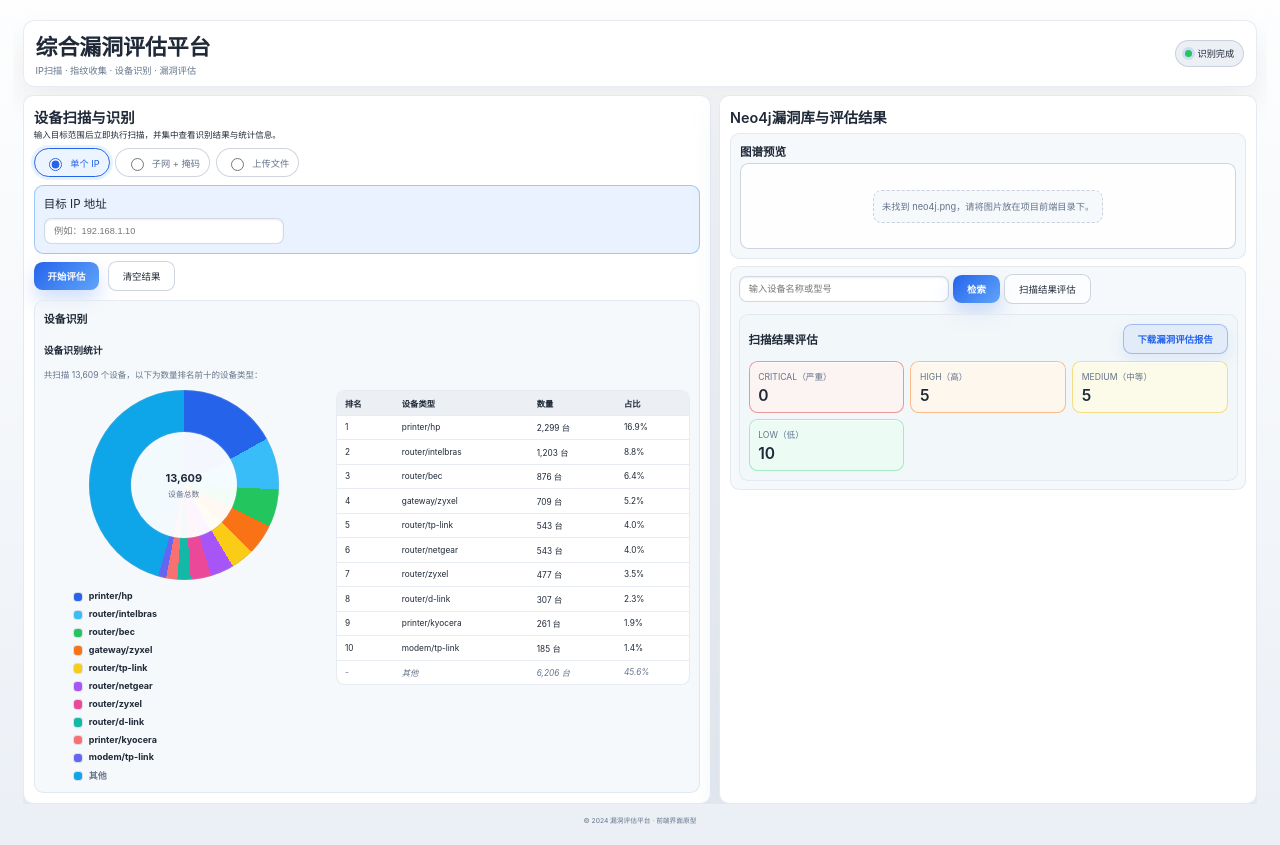
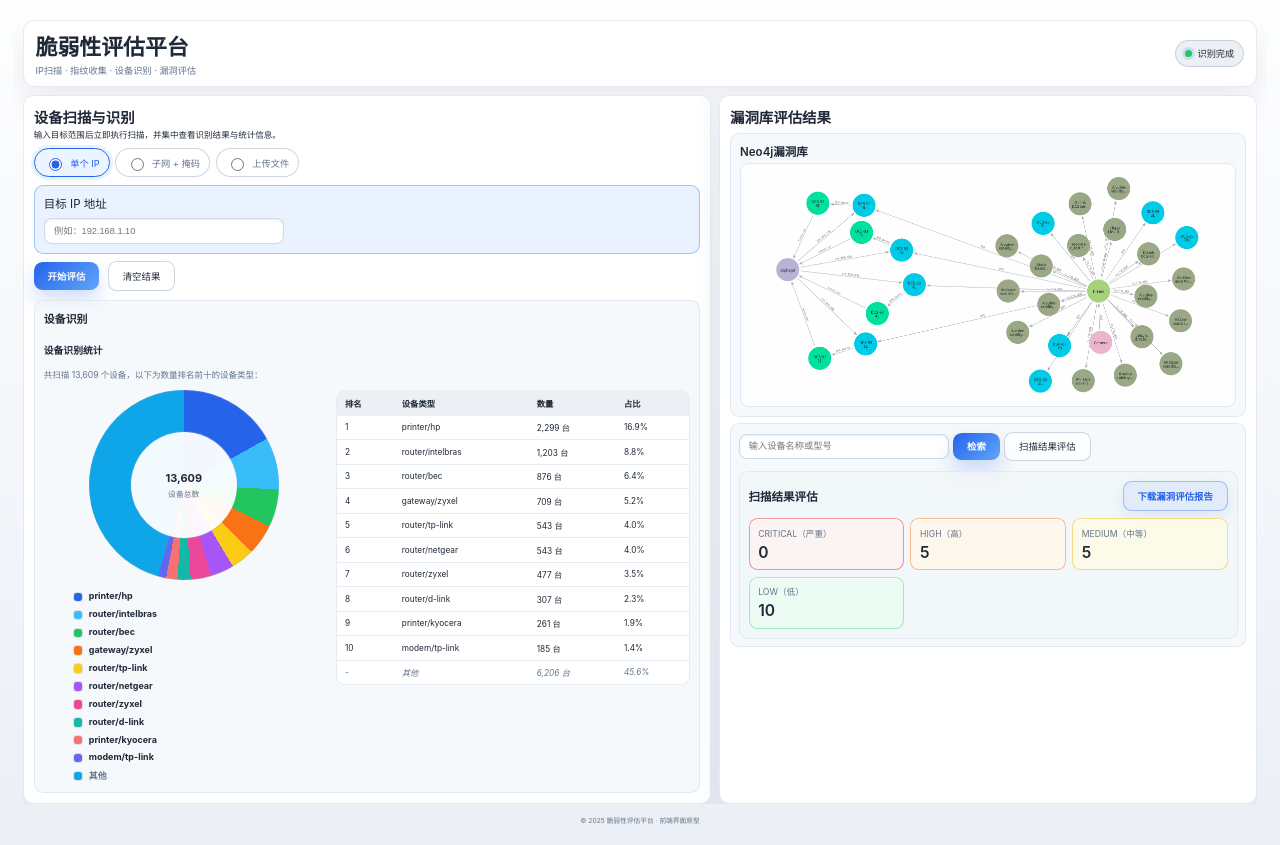
Before and after one commit to urnotLhh/interface, a website: page index.html in a window 1280 px wide. Drawn offline with Linux system fonts and the light colour scheme.

Commit message:
修改名字等

```diff
--- a/index.html
+++ b/index.html
@@ -3,14 +3,14 @@
   <head>
     <meta charset="UTF-8" />
     <meta name="viewport" content="width=device-width, initial-scale=1.0" />
-    <title>漏洞评估平台前端界面</title>
+    <title>脆弱性评估平台前端界面</title>
     <link rel="stylesheet" href="styles.css" />
   </head>
   <body>
     <div class="page-wrapper">
       <header class="page-header">
         <div class="branding">
-          <h1>综合漏洞评估平台</h1>
+          <h1>脆弱性评估平台</h1>
           <p class="subtitle">IP扫描 · 指纹收集 · 设备识别 · 漏洞评估</p>
         </div>
         <div class="status-panel" id="statusPanel">
@@ -131,12 +131,12 @@
         <section class="card neo4j-vuln-panel" aria-labelledby="neo4j-title">
           <div class="card-header">
             <div>
-              <h2 id="neo4j-title">Neo4j漏洞库与评估结果</h2>
+              <h2 id="neo4j-title">漏洞库评估结果</h2>
             </div>
           </div>
           <div class="neo4j-vuln-body">
             <div class="neo4j-visual-block sub-card">
-              <h3>图谱预览</h3>
+              <h3>Neo4j漏洞库</h3>
               <div id="neo4jPreview" class="neo4j-preview placeholder">
                 正在查找 Neo4j 图谱图片
               </div>
@@ -192,7 +192,7 @@
       </main>
 
       <footer class="page-footer">
-        <small>© 2024 漏洞评估平台 · 前端界面原型</small>
+        <small>© 2025 脆弱性评估平台 · 前端界面原型</small>
       </footer>
     </div>
 
```
Also changed, not shown: neo4j.png (added).
